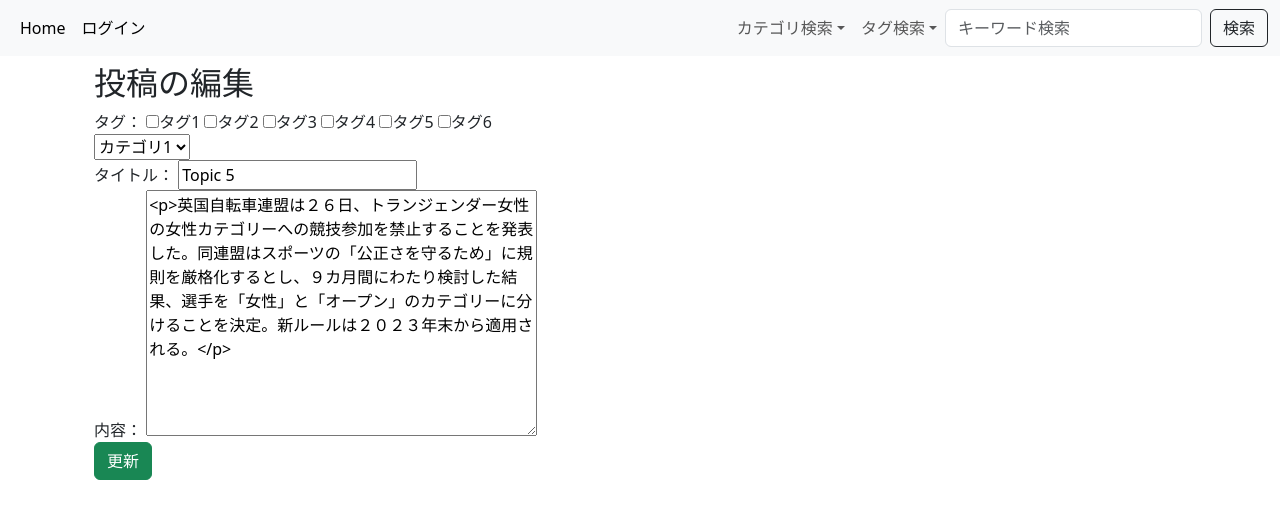
After one commit to Fusako-n/BLOG, a Django app: page /topic_edit/5/ in a window 1280 px wide. The commit adds this page. Shown: the top 519 px of the page. Run offline with Django 4.2, Linux system fonts and the light colour scheme; data comes from the database, SQL or seed files in the repository.

Commit message:
edited 0529

```diff
--- a/blogsite/forms.py
+++ b/blogsite/forms.py
@@ -3,7 +3,8 @@ from django_summernote.widgets import SummernoteWidget
 from django.conf import settings
 import bleach
 
-from .models import Post
+from .models import Topic, Good
+
 
 class HTMLField(forms.CharField):
 
@@ -16,29 +17,35 @@ class HTMLField(forms.CharField):
         return bleach.clean(value, tags=settings.ALLOWED_TAGS, attributes=settings.ATTRIBUTES)
 
 
-class PostForm(forms.ModelForm):
+class TopicForm(forms.ModelForm):
     class Meta:
-        model   = Post
-        fields  = ['title', 'category', 'tag', 'content']
+        model   = Topic
+        fields  = ['title', 'category', 'tag', 'text']
 
-    content = HTMLField()
+    text = HTMLField()
 
 
-class PostCategoryForm(forms.ModelForm):
+class TopicCategoryForm(forms.ModelForm):
     class Meta:
-        model = Post
+        model = Topic
         fields = ['category']
 
 
-class PostTagForm(forms.ModelForm):
+class TopicTagForm(forms.ModelForm):
     class Meta:
-        model = Post
+        model = Topic
         fields = ['tag']
 
 
-class PostAdminForm(forms.ModelForm):
+class TopicAdminForm(forms.ModelForm):
     class Meta:
-        model = Post
-        fields = ['title', 'content', 'author', 'category', 'tag']
+        model = Topic
+        fields = ['title', 'text', 'author', 'category', 'tag']
 
-    content = HTMLField()
+    text = HTMLField()
+
+
+class GoodForm(forms.ModelForm):
+    class Meta:
+        model = Good
+        fields = ['topic', 'ip']
--- a/blogsite/urls.py
+++ b/blogsite/urls.py
@@ -5,6 +5,8 @@ app_name = 'blogsite'
 
 urlpatterns = [
     path('', views.index, name='index'),
-    path('topic_delete/<int:pk>/', views.post_delete, name='post_delete'),
-    path('topic_edit/<int:pk>/', views.post_edit, name='post_edit'),
+    path('topic_detail/<int:pk>/', views.topic_detail, name='topic_detail'),
+    path('topic_good/<int:pk>/', views.topic_good, name='topic_good'),
+    path('topic_delete/<int:pk>/', views.topic_delete, name='topic_delete'),
+    path('topic_edit/<int:pk>/', views.topic_edit, name='topic_edit'),
 ]
--- a/blogsite/views.py
+++ b/blogsite/views.py
@@ -4,8 +4,8 @@ from django.contrib import messages
 from django.db.models import Q
 from django.core.paginator import Paginator
 
-from .models import Category, Tag, Post
-from .forms import PostForm, PostCategoryForm, PostTagForm
+from .models import Category, Tag, Topic, Good
+from .forms import TopicForm, TopicCategoryForm, TopicTagForm, GoodForm
 
 
 class IndexView(View):
@@ -16,39 +16,39 @@ class IndexView(View):
             for word in words:
                 if word == '':
                     continue
-                query &= Q(content__icontains=word)
+                query &= Q(text__icontains=word)
 
         # カテゴリ検索
-        form = PostCategoryForm(request.GET)
+        form = TopicCategoryForm(request.GET)
         if form.is_valid():
             cleaned = form.clean()
             if cleaned['category']:
                 query &= Q(category=cleaned['category'])
-        posts = Post.objects.filter(query).order_by('-created_at')
+        topics = Topic.objects.filter(query).order_by('-created_at')
 
         # タグ検索
-        form = PostTagForm(request.GET)
+        form = TopicTagForm(request.GET)
         if form.is_valid():
             cleaned = form.clean()
             selected_tags = cleaned['tag']
             for tag in selected_tags:
-                posts = [post for post in posts if tag in post.tag.all()]
+                topics = [topic for topic in topics if tag in topic.tag.all()]
 
         # ページネーション
-        paginator = Paginator(posts, 6)
+        paginator = Paginator(topics, 6)
         if 'page' in request.GET:
-            posts = paginator.get_page(request.GET['page'])
+            topics = paginator.get_page(request.GET['page'])
         else:
-            posts = paginator.get_page(1)
+            topics = paginator.get_page(1)
 
         categories = Category.objects.all()
         tags = Tag.objects.all()
-        form = PostForm
-        context = {'posts': posts, 'categories': categories, 'tags': tags, 'form': form}
+        form = TopicForm
+        context = {'topics': topics, 'categories': categories, 'tags': tags, 'form': form}
         return render(request, 'blogsite/index.html', context)
 
     def post(self, request, *args, **kwargs):
-        form = PostForm(request.POST)
+        form = TopicForm(request.POST)
         if not form.is_valid():
             values = form.errors.get_json_data().values()
             for value in values:
@@ -56,41 +56,83 @@ class IndexView(View):
                     messages.error(request, v['message'])
             return redirect('blogsite:index')
         form.save()
-        messages.info(request, '投稿内容を保存しました！')
+        messages.info(request, '投稿内容を保存しました')
         return redirect('blogsite:index')
 
 index = IndexView.as_view()
 
 
-class PostDeleteView(View):
+class TopicDetailView(View):
+    def get(self, request, pk, *args, **kwargs):
+        context = {}
+        context['topic'] = Topic.objects.filter(id=pk).first()
+        return render(request, 'blogsite/topic_detail.html', context)
+
+topic_detail = TopicDetailView.as_view()
+
+
+class TopicDeleteView(View):
     def post(self, request, pk, *args, **kwargs):
-        post = Post.objects.filter(id=pk).first()
-        if post:
-            post.delete()
+        topic = Topic.objects.filter(id=pk).first()
+        if topic:
+            topic.delete()
         else:
             print('対象のデータは見つかりませんでした')
         return redirect('blogsite:index')
 
-post_delete = PostDeleteView.as_view()
+topic_delete = TopicDeleteView.as_view()
 
 
-class PostEditView(View):
+class TopicGoodView(View):
+    def post(self, request, pk, *args, **kwargs):
+        topic = Topic.objects.filter(id=pk).first()
+
+        # X-Forwarded-For(XFF)ヘッダー（クライアントの送信元IPアドレスを特定する標準となっているヘッダー）を参照して転送経路のIPアドレスを取得
+        ip_list = request.META.get('HTTP_X_FORWARDED_FOR')
+        # XFFヘッダーがある場合は転送経路の先頭要素を取得
+        if ip_list:
+            ip = ip_list.split(',')[0]
+        # なければ直接接続なのでRemote-Addrヘッダーを参照
+        else:
+            ip = request.META.get('REMOTE_ADDR')
+
+        dic = {}
+        dic['ip'] = ip
+        dic['topic'] = pk
+        form = GoodForm(dic)
+
+        # unique_togetherをしているので、すでにいいねをしている場合は保存されない
+        if form.is_valid():
+            form.save()
+        else:
+            print('すでにいいねしています')
+
+            # いいねの解除
+            # good = Good.objects.filter(topic=pk, ip=ip).first()
+            # good.delete()
+
+        return redirect('blogsite:topic_detail', pk)
+
+topic_good = TopicGoodView.as_view()
+
+
+class TopicEditView(View):
     def get(self, request, pk, *args, **kwargs):
-        post = Post.objects.filter(id=pk).first()
+        topic = Topic.objects.filter(id=pk).first()
         categories = Category.objects.all()
         tags = Tag.objects.all()
-        form = PostForm(instance=post)
-        context = {'post': post, 'categories': categories, 'tags': tags, 'form': form}
-        return render(request, 'blogsite/post_edit.html', context)
+        form = TopicForm(instance=topic)
+        context = {'topic': topic, 'categories': categories, 'tags': tags, 'form': form}
+        return render(request, 'blogsite/topic_edit.html', context)
 
     def post(self, request, pk, *args, **kwargs):
-        post = Post.objects.filter(id=pk).first()
-        form = PostForm(request.POST, instance=post)
+        topic = Topic.objects.filter(id=pk).first()
+        form = TopicForm(request.POST, instance=topic)
         if form.is_valid():
             form.save()
-            messages.info(request, '投稿内容を変更しました！')
+            messages.info(request, '投稿内容を変更しました')
         else:
             messages.info(request, 'バリデーションNG')
         return redirect('blogsite:index')
 
-post_edit = PostEditView.as_view()
+topic_edit = TopicEditView.as_view()
--- a/templates/blogsite/base.html
+++ b/templates/blogsite/base.html
@@ -5,41 +5,54 @@
     <meta charset="UTF-8">
     <meta http-equiv="X-UA-Compatible" content="IE=edge">
     <meta name="viewport" content="width=device-width, initial-scale=1.0">
-    <link href="https://cdn.jsdelivr.net/npm/bootstrap@5.0.2/dist/css/bootstrap.min.css" rel="stylesheet" integrity="sha384-EVSTQN3/azprG1Anm3QDgpJLIm9Nao0Yz1ztcQTwFspd3yD65VohhpuuCOmLASjC" crossorigin="anonymous">
-    <title>My Blog</title>
+    <link href="https://cdn.jsdelivr.net/npm/bootstrap@5.3.0-alpha2/dist/css/bootstrap.min.css" rel="stylesheet" integrity="sha384-aFq/bzH65dt+w6FI2ooMVUpc+21e0SRygnTpmBvdBgSdnuTN7QbdgL+OapgHtvPp" crossorigin="anonymous">
+    <title>Blog</title>
 </head>
-<body>
+<body class="pt-5">
+    <!-- Navbar -->
     <header>
-    <nav class="navbar navbar-expand-lg navbar-light bg-light">
+        <nav class="navbar navbar-expand-md fixed-top bg-body-tertiary">
             <div class="container-fluid">
-            <a class="navbar-brand" href="{% url 'blogsite:index' %}">My Blog</a>
-            <button class="navbar-toggler" type="button" data-bs-toggle="collapse" data-bs-target="#navbarSupportedContent" aria-controls="navbarSupportedContent" aria-expanded="false" aria-label="Toggle navigation">
-                <span class="navbar-toggler-icon"></span>
-            </button>
-            <div class="collapse navbar-collapse" id="navbarSupportedContent">
-                <ul class="navbar-nav me-auto mb-2 mb-lg-0">
+                <div class="collapse navbar-collapse" id="Navbar">
+                    <ul class="navbar-nav me-auto mb-2 mb-md-0">
+                        <li class="nav-item">
+                            <a class="nav-link active" aria-current="page" href="{% url 'blogsite:index' %}">Home</a>
+                        </li>
                         <li class="nav-item">
                             <a class="nav-link active" aria-current="page" href="">ログイン</a>
                         </li>
+                    </ul>
+                    <ul class="navbar-nav ms-auto mb-2 mb-md-0">
                         <li class="nav-item dropdown">
-                        <a class="nav-link dropdown-toggle" href="#" id="navbarDropdown" role="button" data-bs-toggle="dropdown" aria-expanded="false">カテゴリ</a>
-                        <ul class="dropdown-menu" aria-labelledby="navbarDropdown">
-                            <li>{% for category in categories %}
+                            <a class="nav-link dropdown-toggle" href="" data-bs-toggle="dropdown" aria-expanded="false">カテゴリ検索</a>
+                            <ul class="dropdown-menu">
+                                {% for category in categories %}
+                                <li>
                                     <option value="{{ category.id }}" {% if category.str_id == request.GET.category %}selected{% endif %}>{{ category.name }}（{{ category.topic_amount }}）</option>
-                                {% endfor %}</li>
+                                </li>
+                                {% endfor %}
                             </ul>
                         </li>
+                        <li class="nav-item dropdown">
+                            <a class="nav-link dropdown-toggle" href="#" data-bs-toggle="dropdown" aria-haspopup="true" aria-expanded="false">タグ検索</a>
+                            <ul class="dropdown-menu">
+                                {% for tag in tags %}
+                                <li><input type="checkbox" name="tag" value="{{ tag.id }}">{{ tag.name }}</li>
+                                {% endfor %}
                             </ul>
-                <form class="d-flex">
-                    <input class="form-control me-2" type="search" placeholder="キーワード検索" aria-label="Search" value="{{ request.GET.search }}">
-                    <button class="btn btn-outline-success" type="submit">Search</button>
+                        </li>
+                </div>
+
+                    <form class="d-flex" action="">
+                        <input name="search" class="form-control me-2" type="search" placeholder="キーワード検索" aria-label="Search" value="{{ request.GET.search }}">
+                        <button class="btn btn-outline-dark flex-shrink-0" type="submit">検索</button>
                     </form>
                 </div>
             </div>
         </nav>
     </header>
 
-    <main class="container" style="padding: 10px;">
+    <main class="container mt-3">
     {% block content %}
     {% endblock content %}
     </main>
--- /dev/null
+++ b/templates/blogsite/topic_delete.html
@@ -0,0 +1 @@
+<h2>Delete Page</h2>
--- /dev/null
+++ b/templates/blogsite/topic_edit.html
@@ -0,0 +1,27 @@
+{% extends 'blogsite/base.html' %}
+
+{% block content %}
+<div class="container">
+    <h2>投稿の編集</h2>
+    <form action="{% url 'blogsite:topic_edit' topic.id %}" method="POST">
+        {% csrf_token %}
+        <div class="form-group">
+            <label>タグ：
+                {% for tag in tags %}
+                <input type="checkbox" name="checkbox" value="{{ tag.id }}" {% if topic.tag.id == tag.id %}checked{% endif %}>{{ tag.name }}
+                {% endfor %}
+            </label>
+        </div>
+        <div class="form-group">
+            <select name="category">
+                {% for category in categories %}
+                <option value="{{ category.id }}" {% if topic.category.id == category.id %}selected{% endif %}>{{ category.name }}</option>
+                {% endfor %}
+            </select>
+        </div>
+        <div class="form-group">タイトル： {{ form.title }}</div>
+        <div class="form-group">内容： {{ form.text }}</div>
+        <button class="btn btn-success" type="submit">更新</button>
+    </form>
+</div>
+{% endblock content %}
```
Also changed, not shown: blogsite/admin.py (+8 -8 lines), blogsite/models.py (+18 -6 lines), templates/blogsite/index.html (+13 -10 lines), templates/blogsite/topic_detail.html (added, +31 -0 lines), blogsite/migrations/0001_initial.py, blogsite/migrations/0002_post_author_post_image.py (deleted), db.sqlite3, 2 other files. Lines whose indentation alone changed are shown as unchanged.
